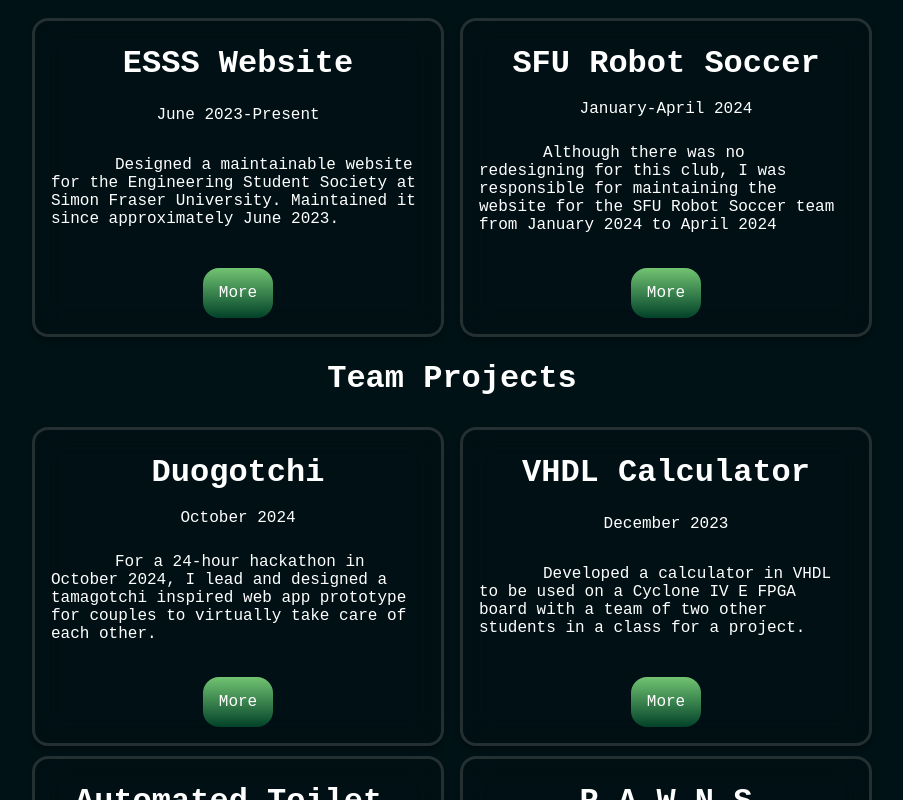
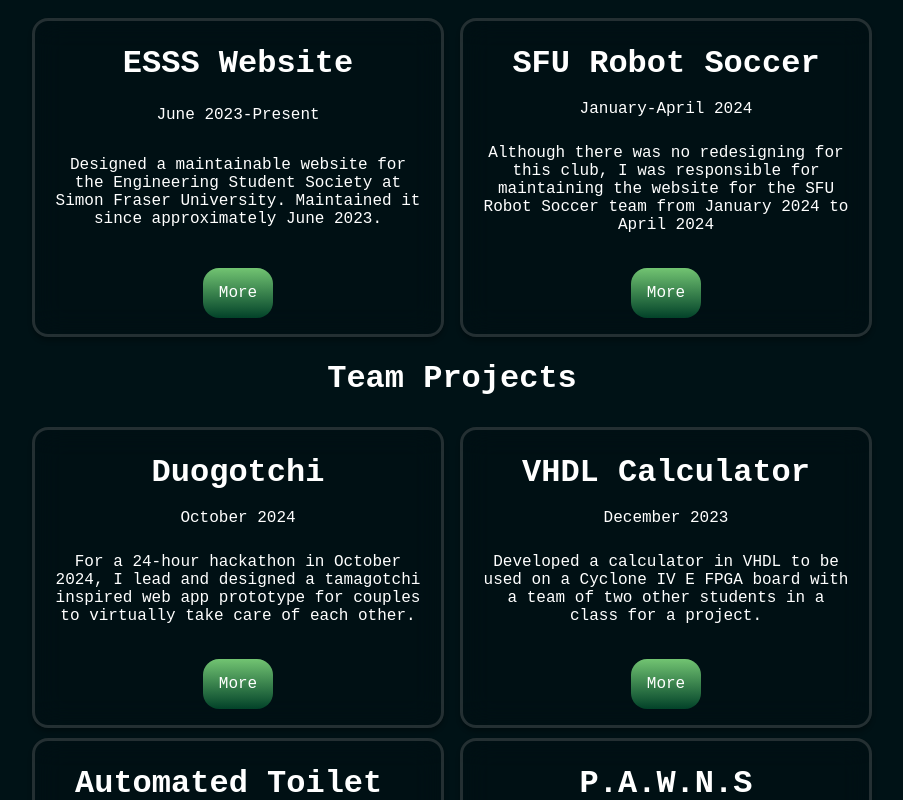
Before and after one commit to Henderythmix/personal-website, a Vue app: page /engineer in a window 1280 px wide. Shown: the part 1180-1980 px from the top of the page, without its empty margins (188-1091 px from the left). Built offline with nearby package versions, Linux system fonts and the light colour scheme.

Commit message:
fix: project descriptions are now centered

```diff
--- a/src/components/Project.vue
+++ b/src/components/Project.vue
@@ -60,7 +60,7 @@
 }
 
 p {
-  text-indent: 4rem;
+  text-align: center;
   padding: 0.5rem;
 }
 
```
